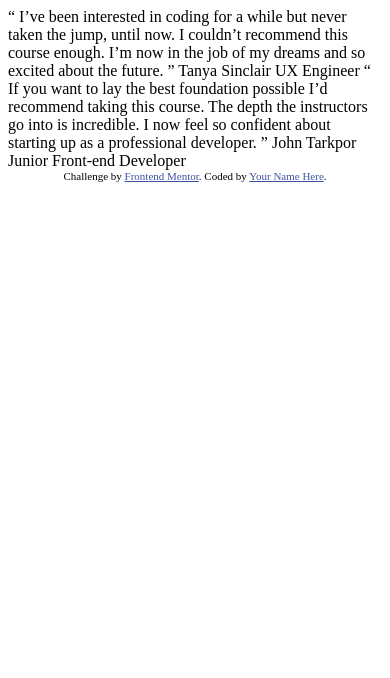
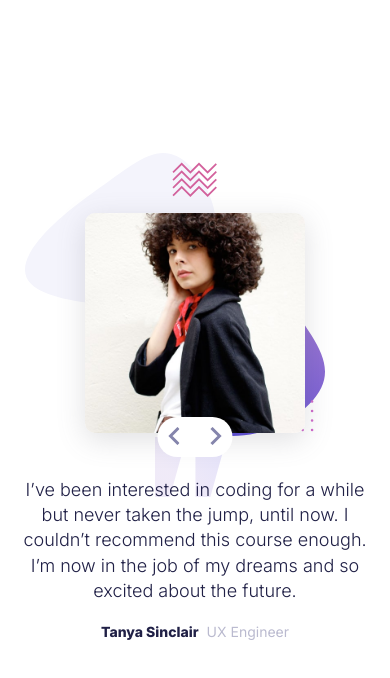
Before and after one commit to sam59246677/coding-bootcamp-testimonials-slider-master, a plain HTML site: page index.html in a window 390 px wide. Drawn offline with Linux system fonts and the light colour scheme.

Commit message:
Add files via upload

```diff
--- a/index.html
+++ b/index.html
@@ -1,38 +1,26 @@
 <!DOCTYPE html>
 <html lang="en">
-<head>
-  <meta charset="UTF-8">
-  <meta name="viewport" content="width=device-width, initial-scale=1.0"> <!-- displays site properly based on user's device -->
+    <head>
+        <meta charset="UTF-8" />
+        <meta name="viewport" content="width=device-width, initial-scale=1.0" />
+        <link
+            rel="icon"
+            type="image/png"
+            sizes="32x32"
+            href="./images/favicon-32x32.png"
+        />
+        <title>Frontend Mentor | Coding Bootcamp Testimonials Slider</title>
 
-  <link rel="icon" type="image/png" sizes="32x32" href="./images/favicon-32x32.png">
-
-  <title>Frontend Mentor | Coding Bootcamp Testimonials Slider</title>
-
-  <!-- Feel free to remove these styles or customise in your own stylesheet 👍 -->
-  <style>
-    .attribution { font-size: 11px; text-align: center; }
-    .attribution a { color: hsl(228, 45%, 44%); }
-  </style>
-</head>
-<body>
-
-  “ I’ve been interested in coding for a while but never taken the jump, until now.
-  I couldn’t recommend this course enough. I’m now in the job of my dreams and so
-  excited about the future. ”
-
-  Tanya Sinclair
-  UX Engineer
-
-  “ If you want to lay the best foundation possible I’d recommend taking this course.
-  The depth the instructors go into is incredible. I now feel so confident about
-  starting up as a professional developer. ”
-
-  John Tarkpor
-  Junior Front-end Developer
-
-  <div class="attribution">
-    Challenge by <a href="https://www.frontendmentor.io?ref=challenge" target="_blank">Frontend Mentor</a>.
-    Coded by <a href="#">Your Name Here</a>.
-  </div>
-</body>
+        <link rel="preconnect" href="https://fonts.googleapis.com" />
+        <link rel="preconnect" href="https://fonts.gstatic.com" crossorigin />
+        <link
+            href="https://fonts.googleapis.com/css2?family=Inter:ital,opsz,wght@0,14..32,100..900;1,14..32,100..900&display=swap"
+            rel="stylesheet"
+        />
+        <link rel="stylesheet" href="style.css" />
+    </head>
+    <body>
+        <div class="container"></div>
+        <script src="script.js"></script>
+    </body>
 </html>
--- /dev/null
+++ b/script.js
@@ -0,0 +1,75 @@
+const data = [
+    {
+        id: 1,
+        img: "./images/image-tanya.jpg",
+        text: "I’ve been interested in coding for a while but never taken the jump, until now. I couldn’t recommend this course enough. I’m now in the job of my dreams and so excited about the future.",
+        name: "Tanya Sinclair",
+        job: "UX Engineer",
+    },
+    {
+        id: 2,
+        img: "./images/image-john.jpg",
+        text: "If you want to lay the best foundation possible I’d recommend taking this course. The depth the instructors go into is incredible. I now feel so confident about starting up as a professional developer.",
+        name: "John Tarkpor",
+        job: "Junior Front-end Developer",
+    },
+];
+
+document.querySelector(".container").innerHTML = `
+    <div class="slider_content">
+                <p class="slider-text">
+                    ${data[0].text}
+                </p>
+                <p class="slider-author">
+                    <span class="author-name">${data[0].name} </span
+                    ><span class="author-job">${data[0].job} </span>
+                </p>
+            </div>
+            <div class="slider_hero">
+                <img
+                    src="${data[0].img} "
+                    alt="hero-img"
+                    class="hero-img"
+                />
+                <div class="buttons">
+                    <button class="button">
+                        <span class="prev-btn"
+                            ><img src="./images/icon-prev.svg" alt="prev-btn"
+                        /></span>
+                        <span class="next-btn"
+                            ><img src="./images/icon-next.svg" alt="next-btn"
+                        /></span>
+                    </button>
+                </div>
+            </div>
+    `;
+const nextBtn = document.querySelector(".next-btn");
+const prevBtn = document.querySelector(".prev-btn");
+const heroImg = document.querySelector(".hero-img");
+const text = document.querySelector(".slider-text");
+const authorName = document.querySelector(".author-name");
+const job = document.querySelector(".author-job");
+
+let count = 0;
+
+nextBtn.addEventListener("click", function () {
+    count++;
+    if (count > data.length || count === data.length) {
+        count = 0;
+    }
+    showPerson();
+});
+
+prevBtn.addEventListener("click", function () {
+    count--;
+    if (count < 0) {
+        count = data.length - 1;
+    }
+    showPerson();
+});
+function showPerson() {
+    heroImg.src = data[count].img;
+    text.textContent = data[count].text;
+    authorName.textContent = data[count].name;
+    job.textContent = data[count].job;
+}
--- /dev/null
+++ b/style.css
@@ -0,0 +1,154 @@
+* {
+    margin: 0;
+    padding: 0;
+    box-sizing: border-box;
+}
+
+body {
+    font-family: "Inter", sans-serif;
+    position: relative;
+    padding: 40px 20px;
+    min-height: 100vh;
+    display: flex;
+    justify-content: center;
+}
+body::after {
+    content: "";
+    width: 600px;
+    height: 150px;
+    display: block;
+    position: absolute;
+    bottom: 0;
+    left: 0;
+    background-image: url(./images/pattern-curve.svg);
+    background-repeat: no-repeat;
+    z-index: -1;
+}
+.container {
+    display: flex;
+    max-width: 1050px;
+    align-items: center;
+    gap: 60px;
+}
+.slider-text {
+    font-size: 30px;
+    color: #202046;
+    font-weight: 300;
+    margin-bottom: 30px;
+    position: relative;
+    line-height: 1.4;
+}
+.slider-text::before {
+    position: absolute;
+    content: "";
+    width: 120px;
+    height: 100px;
+    z-index: -1;
+    top: -70px;
+    left: 0;
+    background-image: url(./images/pattern-quotes.svg);
+    background-size: contain;
+    background-repeat: no-repeat;
+}
+.slider-author {
+    font-size: 20px;
+}
+.author-name {
+    color: #202046;
+    font-weight: 800;
+}
+.author-job {
+    color: #babacf;
+    margin-left: 5px;
+}
+.hero-img {
+    width: 450px;
+    height: 450px;
+    object-fit: cover;
+    box-shadow: rgba(100, 100, 111, 0.2) 0px 7px 29px 0px;
+    border-radius: 10px;
+}
+.slider_hero {
+    position: relative;
+}
+.slider_hero::before {
+    content: "";
+    width: 650px;
+    height: 650px;
+    display: block;
+    background-image: url(./images/pattern-bg.svg);
+    background-size: contain;
+    background-repeat: no-repeat;
+    position: absolute;
+    left: -120px;
+    top: -120px;
+    z-index: -1;
+}
+.button {
+    display: flex;
+    align-items: center;
+    justify-content: space-between;
+    width: 75px;
+    height: 40px;
+    padding: 10px;
+    border-radius: 50px;
+    cursor: pointer;
+    border: none;
+    position: absolute;
+    bottom: -20px;
+    left: 40px;
+    background: #fff;
+}
+@media (max-width: 1100px) {
+    .container {
+        flex-direction: column-reverse;
+        max-width: 100%;
+        text-align: center;
+        gap: 40px;
+        margin-top: 0;
+        height: 600px;
+    }
+    .slider-text {
+        font-size: 22px;
+        margin-bottom: 20px;
+    }
+    .slider-text::before {
+        width: 80px;
+        height: 60px;
+        top: -40px;
+        left: calc(50% - 40px);
+    }
+    .slider-author {
+        font-size: 16px;
+    }
+    .hero-img {
+        width: 260px;
+        height: 260px;
+    }
+    .slider_hero::before {
+        width: 300px;
+        height: 300px;
+        left: -60px;
+        top: -60px;
+    }
+    body::after {
+        width: 250px;
+        height: 120px;
+    }
+    .button {
+        left: 50%;
+        transform: translateX(-50%);
+    }
+}
+@media (max-width: 480px) {
+    .hero-img {
+        width: 220px;
+        height: 220px;
+    }
+    .slider-text {
+        font-size: 18px;
+    }
+    .slider-author {
+        font-size: 14px;
+    }
+}
```
Also changed, not shown: images/favicon-32x32.png (added), images/icon-next.svg (added), images/icon-prev.svg (added), images/image-john.jpg (added), images/image-tanya.jpg (added), images/pattern-bg.svg (added), images/pattern-curve.svg (added), images/pattern-quotes.svg (added).
